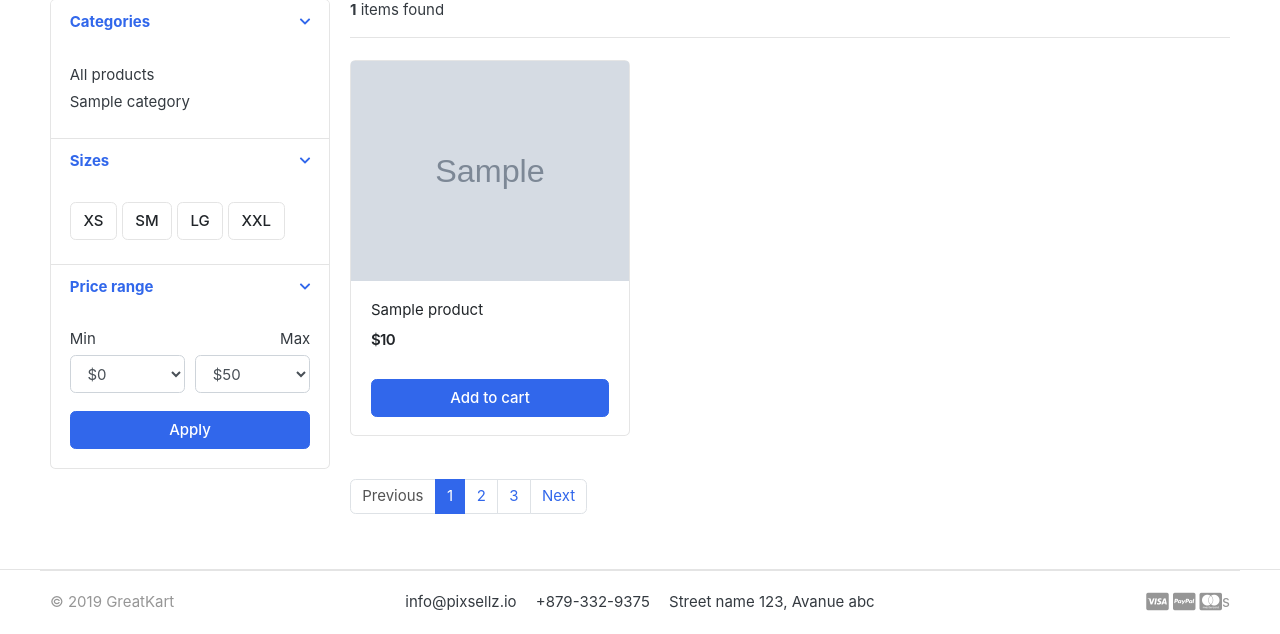
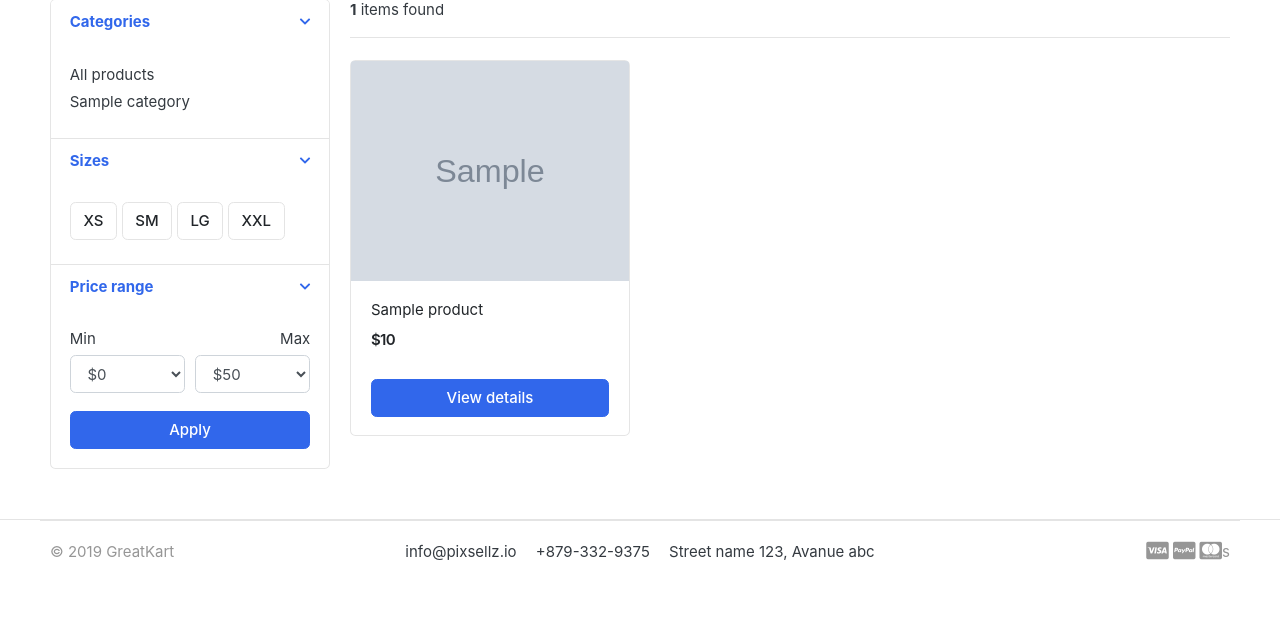
Before and after one commit to alixcaroline/django_e-commerce, a Django app: page /store/ in a window 1280 px wide. Shown: the part 295-929 px from the top of the page. After the commit the page ends 855 px from the top, so only its background shows below. Run offline with Django 4.2, Linux system fonts and the light colour scheme; tables that the repository leaves empty hold one stand-in row (values such as "Sample post"); grey boxes marked "Sample" are stand-in pictures; some libraries are stand-ins or nearby versions; some web fonts are replaced.

Commit message:
add pagination

```diff
--- a/carts/views.py
+++ b/carts/views.py
@@ -1,5 +1,6 @@
 from django.shortcuts import render, redirect, get_object_or_404
 from django.http import HttpResponse
+from django.core.exceptions import ObjectDoesNotExist
 from store.models import Product
 from .models import Cart, CartItem
 
@@ -65,7 +66,7 @@ def cart(request, total=0, quantity=0, cart_items=None):
 
         tax = (21 * total) / 100
         grand_total = total + tax
-    except:
+    except ObjectDoesNotExist:
         pass
 
     context = {
--- a/store/views.py
+++ b/store/views.py
@@ -4,6 +4,7 @@ from category.models import Category
 from carts.models import CartItem
 from carts.views import _cart_id
 from django.http import HttpResponse
+from django.core.paginator import EmptyPage, PageNotAnInteger, Paginator
 
 
 # Create your views here.
@@ -13,11 +14,17 @@ def store(request, category_slug=None):
     if category_slug != None:
         categories = get_object_or_404(Category, slug=category_slug)
         products = Product.objects.all().filter(category=categories, is_available=True)
+        paginator = Paginator(products, 6)
+        page = request.GET.get("page")
+        paged_products = paginator.get_page(page)
         product_count = products.count()
     else:
-        products = Product.objects.all().filter(is_available=True)
+        products = Product.objects.all().filter(is_available=True).order_by("id")
+        paginator = Paginator(products, 3)
+        page = request.GET.get("page")
+        paged_products = paginator.get_page(page)
         product_count = products.count()
-    context = {"products": products, "product_count": product_count}
+    context = {"products": paged_products, "product_count": product_count}
     return render(request, "store/store.html", context)
 
 
--- a/templates/store/store.html
+++ b/templates/store/store.html
@@ -171,9 +171,9 @@
 									<!-- price-wrap.// -->
 								</div>
 								<a
-									href="{% url 'add_cart' product.id %}"
+									href="{{ product.get_url }}"
 									class="btn btn-block btn-primary"
-									>Add to cart
+									>View details
 								</a>
 							</figcaption>
 						</figure>
@@ -184,17 +184,45 @@
 				<!-- row end.// -->
 
 				<nav class="mt-4" aria-label="Page navigation sample">
+					{% if products.has_other_pages %}
 					<ul class="pagination">
+						{% if products.has_previous %}
+						<li class="page-item">
+							<a
+								class="page-link"
+								href="?page={{products.previous_page_number}}"
+								>Previous</a
+							>
+						</li>
+						{% else %}
 						<li class="page-item disabled">
 							<a class="page-link" href="#">Previous</a>
 						</li>
+						{% endif %}
+						{% for i in products.paginator.page_range %}
+						{% if products.number == i %}
 						<li class="page-item active">
-							<a class="page-link" href="#">1</a>
+							<a class="page-link" href="#">{{i}}</a>
 						</li>
-						<li class="page-item"><a class="page-link" href="#">2</a></li>
-						<li class="page-item"><a class="page-link" href="#">3</a></li>
-						<li class="page-item"><a class="page-link" href="#">Next</a></li>
+						{% else %}
+						<li class="page-item">
+							<a class="page-link" href="?page={{i}}">{{i}}</a>
+						</li>
+						{% endif %}
+						{% endfor %}
+						{% if products.has_next %}
+						<li class="page-item">
+							<a class="page-link" href="?page={{products.next_page_number}}"
+								>Next</a
+							>
+						</li>
+						{% else %}
+						<li class="page-item disabled">
+							<a class="page-link" href="#">Next</a>
+						</li>
+						{% endif %}
 					</ul>
+					{% endif %}
 				</nav>
 			</main>
 			<!-- col.// -->
```
Also changed, not shown: 1 other file.
